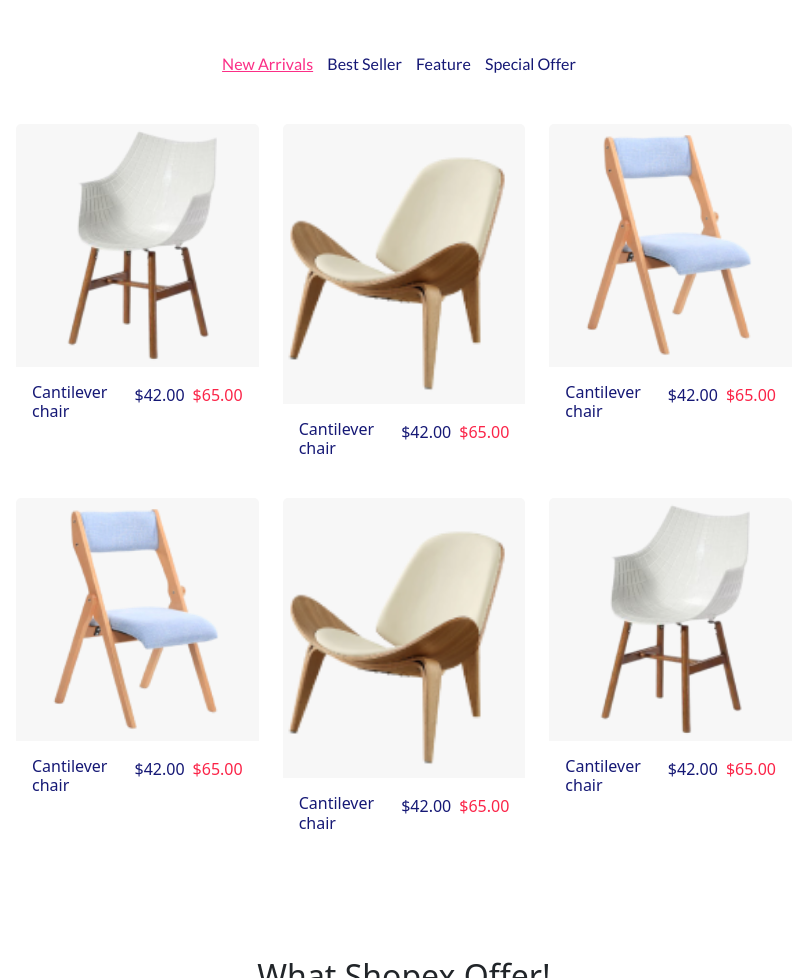
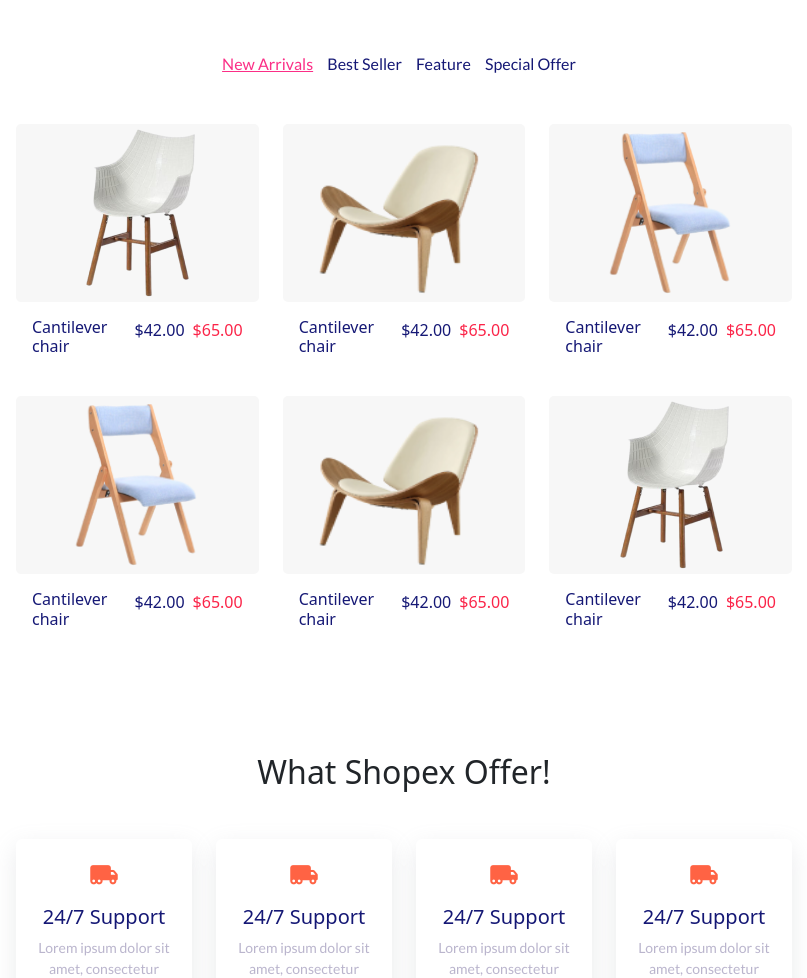
Before and after one commit to RayhanKabir29/iniLab, a plain HTML site: page index.html in a window 1280 px wide. Shown: the part 1460-2438 px from the top of the page, without its empty margins (236-1043 px from the left). Drawn offline with nearby package versions, Linux system fonts and the light colour scheme.

Commit message:
image resize

```diff
--- a/css/style.css
+++ b/css/style.css
@@ -217,9 +217,14 @@ font-family: 'Lato', sans-serif;
 .card{
     border: 0;
 }
+.latest-product .card-img{
+    display: flex;
+    justify-content: center;
+    background-color:#F7F7F7;
+}
 .latest-product .card-img img{
-    background-color:#F7F7F7;
-    max-height: 300px !important;
+    max-height: 178px !important;
+    width: 178px;
 }
 .latest-product .card{
     position: relative;
@@ -250,7 +255,7 @@ font-family: 'Lato', sans-serif;
     margin: 24px 18px 0;
     color: #fff;
 }
-.latest-product .card:hover .card-img img{
+.latest-product .card:hover .card-img{
     background-color: #fff;
 }
 .latest-product .card:hover .sale-sticker{
```
